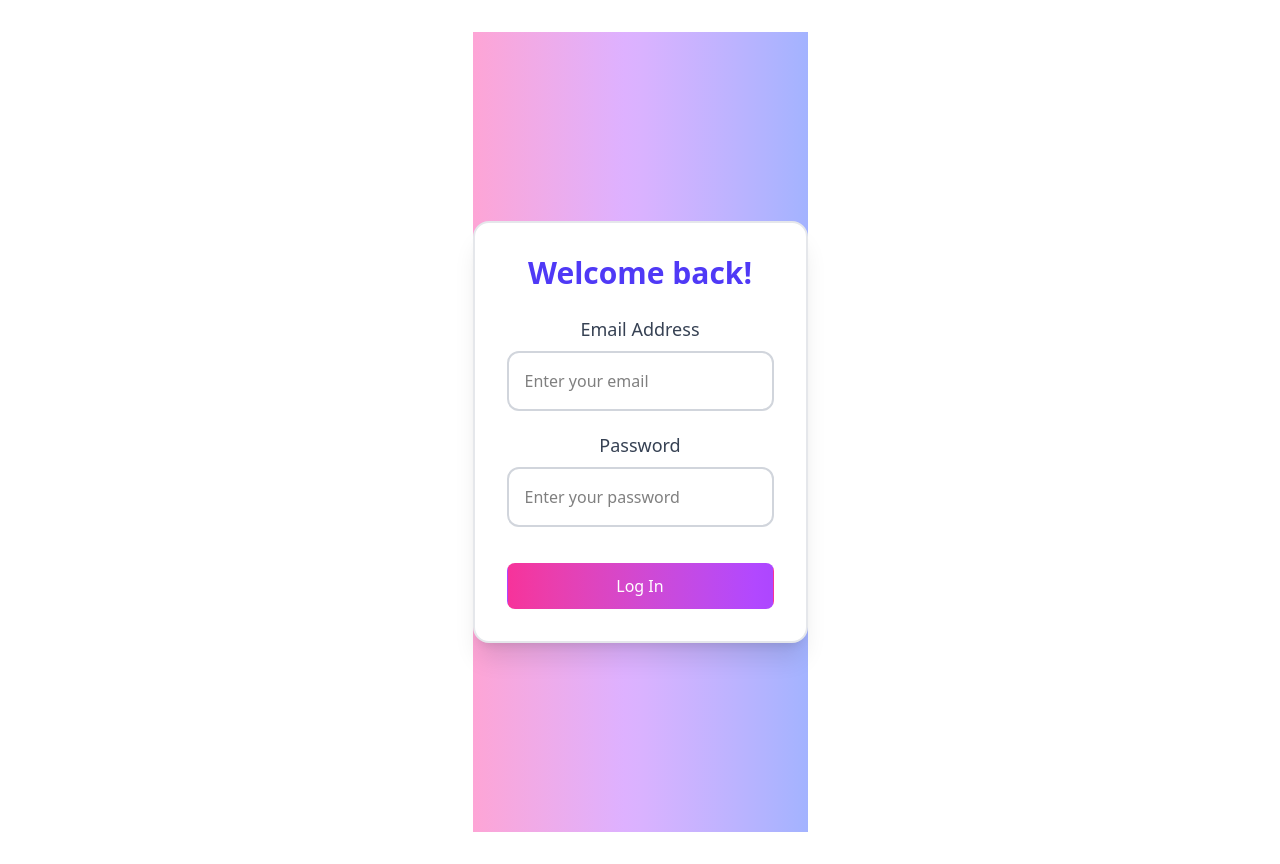
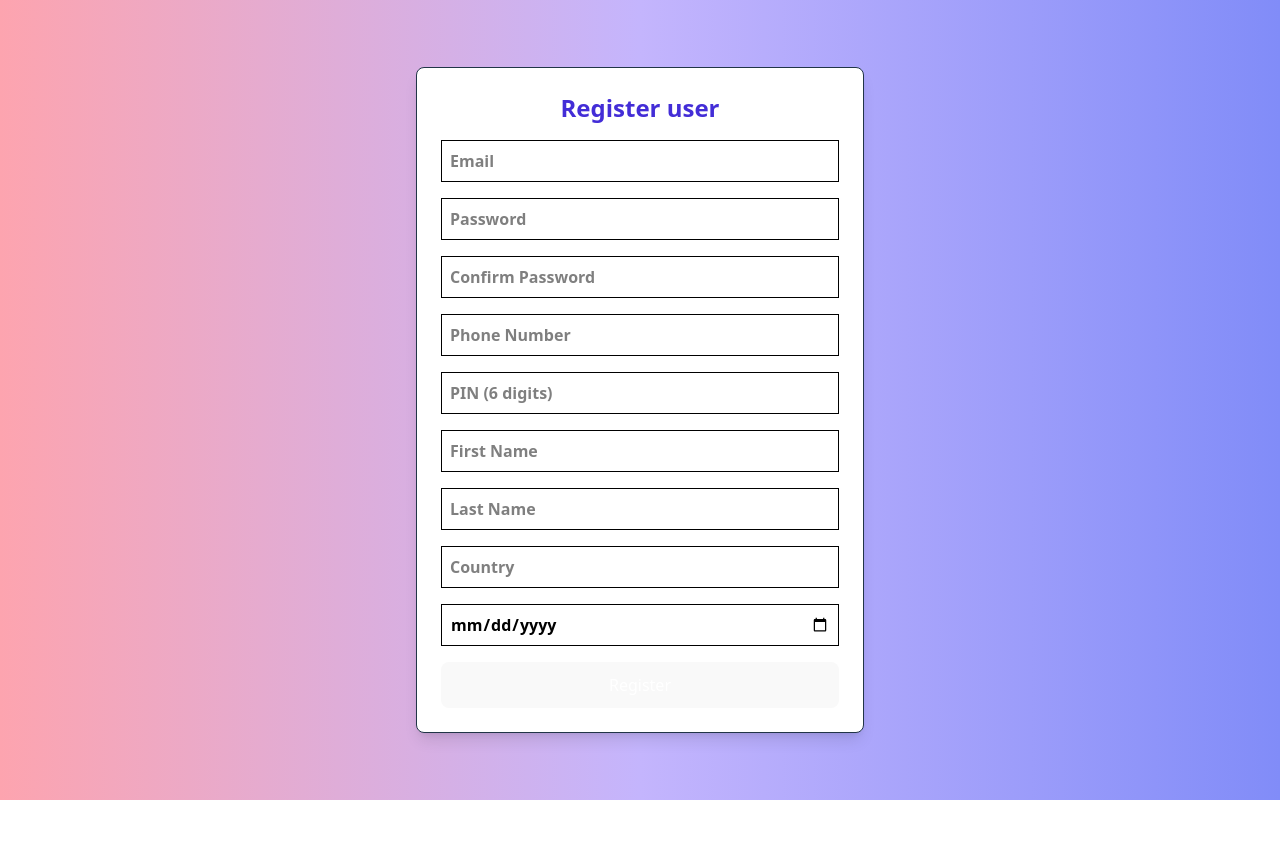
Before and after one commit to AloRod/FrontEnd, a React (Vite) app: page /register in a window 1280 px wide. After the commit the page ends 800 px from the top, so only its background shows below. Built offline with nearby package versions, Linux system fonts and the light colour scheme.

Commit message:
button register

```diff
--- a/src/App.jsx
+++ b/src/App.jsx
@@ -1,20 +1,23 @@
-import { useState } from 'react'
-import reactLogo from './assets/react.svg'
-import viteLogo from '/vite.svg'
-import './App.css'
-
-import Register from './Register'
-import Login from './Login'
+import { BrowserRouter as Router, Routes, Route } from 'react-router-dom';
+import Register from './Register';
+import Login from './Login';
+import Dashboard from './Dashboard';
 
 function App() {
-  const [count, setCount] = useState(0)
+  return (
+    <Router>
+      <Routes>
+        {/* Página principal será el Login */}
+        <Route path="/" element={<Login />} />
 
-  return (
-    <>
+        {/* Página de registro */}
+        <Route path="/register" element={<Register />} />
 
-   <Login/>
-    </>
-  )
+        {/* Ruta para la pagina principal */}
+        <Route path="/dashboard" element={<Dashboard />} />
+      </Routes>
+    </Router>
+  );
 }
 
-export default App
+export default App;
--- /dev/null
+++ b/src/Dashboard.jsx
@@ -0,0 +1,12 @@
+import React from 'react';
+
+const Dashboard = () => {
+  return (
+    <div>
+      <h1>Welcome to your Dashboard!</h1>
+      {/* Aquí puedes agregar contenido del dashboard */}
+    </div>
+  );
+};
+
+export default Dashboard;
--- a/src/Login.jsx
+++ b/src/Login.jsx
@@ -1,13 +1,15 @@
 import React, { useState } from 'react';
 import axios from 'axios';
+import { useNavigate } from 'react-router-dom'; // Importamos useNavigate
 
 const Login = () => {
   const [email, setEmail] = useState('');
   const [password, setPassword] = useState('');
   const [message, setMessage] = useState('');
+  const navigate = useNavigate(); // Usamos el hook useNavigate para redirigir
 
   const handleLogin = async (e) => {
-    e.preventDefault(); // Prevents the default form behavior
+    e.preventDefault();
 
     try {
       const response = await axios.post('http://localhost:8000/api/login', {
@@ -15,45 +17,46 @@ const Login = () => {
         password,
       });
 
-      // If the response is successful
       setMessage(<p className="text-green-500">{response.data.message}</p>);
-      console.log(response.data.user); // You can handle the user response as needed
+
+      // Si el login es exitoso, redirigimos a la página de Dashboard
+      navigate('/dashboard'); // Esto redirige a /dashboard
+
     } catch (error) {
-      // If there's an error
       const errorMessage = error.response?.data?.error || 'There was a problem logging in.';
       setMessage(<p className="text-red-500">{errorMessage}</p>);
     }
   };
 
   return (
-    <div className="flex justify-center items-center min-h-screen w-full bg-gradient-to-r from-pink-300 via-purple-300 to-indigo-300">
-      <div className="w-full max-w-md p-6 md:p-8 bg-white rounded-2xl shadow-xl border-2 border-gray-200">
-        <h2 className="text-3xl font-bold text-center text-indigo-600 mb-6">Welcome back!</h2>
+    <div className="flex justify-center items-center min-h-screen">
+      <div className="w-96 h-auto p-8 border-2 border-gray-200 bg-white rounded-lg shadow-xl backdrop-blur-md flex flex-col">
+        <h2 className="text-3xl font-bold text-center text-indigo-700 mb-6">Welcome!</h2>
 
         {message && <div className="mb-4">{message}</div>}
 
         <form onSubmit={handleLogin}>
           <div className="mb-5">
-            <label htmlFor="email" className="block text-lg text-gray-700 font-medium">Email Address</label>
+            <label htmlFor="email" className="block text-lg text-black font-medium">Email</label>
             <input
               type="email"
               id="email"
               value={email}
               onChange={(e) => setEmail(e.target.value)}
-              className="w-full p-4 border-2 border-gray-300 rounded-xl mt-2 focus:outline-none focus:ring-2 focus:ring-purple-500 focus:border-transparent text-black"
+              className="w-full p-4 border-2 border-gray-300 rounded-xl mt-2 focus:outline-none focus:ring-2 text-black focus:ring-purple-500 focus:border-transparent"
               placeholder="Enter your email"
               required
             />
           </div>
 
           <div className="mb-5">
-            <label htmlFor="password" className="block text-lg text-gray-700 font-medium">Password</label>
+            <label htmlFor="password" className="block text-lg text-black font-medium">Password</label>
             <input
               type="password"
               id="password"
               value={password}
               onChange={(e) => setPassword(e.target.value)}
-              className="w-full p-4 border-2 border-gray-300 rounded-xl mt-2 focus:outline-none focus:ring-2 focus:ring-purple-500 focus:border-transparent text-black"
+              className="w-full p-4 border-2 border-gray-300 rounded-xl mt-2 focus:outline-none focus:ring-2 text-black focus:ring-purple-500 focus:border-transparent"
               placeholder="Enter your password"
               required
             />
@@ -63,9 +66,19 @@ const Login = () => {
             type="submit"
             className="w-full py-3 mt-4 bg-gradient-to-r from-pink-500 to-purple-500 text-white text-lg font-semibold rounded-lg hover:from-pink-600 hover:to-purple-600 focus:outline-none focus:ring-4 focus:ring-purple-300"
           >
-            Log In
+            Log in
           </button>
         </form>
+
+        <div className="mt-4 text-center">
+          <p className="text-gray-600">Don't have an account?</p>
+          <a
+            href="/Register"
+            className="text-indigo-600 font-semibold hover:underline"
+          >
+            Register here
+          </a>
+        </div>
       </div>
     </div>
   );
--- a/src/Register.jsx
+++ b/src/Register.jsx
@@ -57,20 +57,26 @@ export default function RegisterForm() {
   };
 
   return (
-    <form onSubmit={handleSubmit} className="space-y-4 max-w-md mx-auto p-4 border rounded-lg shadow-lg">
-      {Object.values(errors).map((err, i) => (
-        <div key={i} className="text-red-500 text-sm">{err}</div>
-      ))}
-      <input type="email" name="email" placeholder="Email" onChange={handleChange} className="border p-2 w-full" />
-      <input type="password" name="password" placeholder="Password" onChange={handleChange} className="border p-2 w-full" />
-      <input type="password" name="confirm_password" placeholder="Confirm Password" onChange={handleChange} className="border p-2 w-full" />
-      <input type="text" name="phone" placeholder="Phone Number" onChange={handleChange} className="border p-2 w-full" />
-      <input type="text" name="pin" placeholder="PIN (6 digits)" onChange={handleChange} className="border p-2 w-full" />
-      <input type="text" name="name" placeholder="First Name" onChange={handleChange} className="border p-2 w-full" />
-      <input type="text" name="lastname" placeholder="Last Name" onChange={handleChange} className="border p-2 w-full" />
-      <input type="text" name="country" placeholder="Country" onChange={handleChange} className="border p-2 w-full" />
-      <input type="date" name="birthdate" onChange={handleChange} className="border p-2 w-full" />
-      <button type="submit" className="bg-blue-500 text-white p-2 w-full rounded">Register</button>
-    </form>
+    <div className="max-w-md mx-auto p-6 border rounded-lg shadow-lg bg-white">
+      <h2 className="text-2xl font-bold text-center text-indigo-700 mb-4">Register user</h2>
+
+      <form onSubmit={handleSubmit} className="space-y-4">
+        {Object.values(errors).map((err, i) => (
+          <div key={i} className="text-red-500 text-sm">{err}</div>
+        ))}
+
+        <input type="email" name="email" placeholder="Email" onChange={handleChange} className="border p-2 w-full text-black" />
+        <input type="password" name="password" placeholder="Password" onChange={handleChange} className="border p-2 w-full text-black" />
+        <input type="password" name="confirm_password" placeholder="Confirm Password" onChange={handleChange} className="border p-2 w-full text-black" />
+        <input type="text" name="phone" placeholder="Phone Number" onChange={handleChange} className="border p-2 w-full text-black" />
+        <input type="text" name="pin" placeholder="PIN (6 digits)" onChange={handleChange} className="border p-2 w-full text-black" />
+        <input type="text" name="name" placeholder="First Name" onChange={handleChange} className="border p-2 w-full text-black" />
+        <input type="text" name="lastname" placeholder="Last Name" onChange={handleChange} className="border p-2 w-full text-black" />
+        <input type="text" name="country" placeholder="Country" onChange={handleChange} className="border p-2 w-full text-black" />
+        <input type="date" name="birthdate" onChange={handleChange} className="border p-2 w-full text-black" />
+
+        <button type="submit" className="bg-blue-500 text-white p-2 w-full rounded">Register</button>
+      </form>
+    </div>
   );
 }
--- a/src/index.css
+++ b/src/index.css
@@ -3,11 +3,11 @@
 :root {
   font-family: system-ui, Avenir, Helvetica, Arial, sans-serif;
   line-height: 1.5;
-  font-weight: 400;
+  font-weight: 1000;
 
   color-scheme: light dark;
   color: rgba(255, 255, 255, 0.87);
-  background-color: #242424;
+  background: linear-gradient(to right, #fda4af, #c4b5fd, #818cf8);
 
   font-synthesis: none;
   text-rendering: optimizeLegibility;
@@ -27,9 +27,12 @@ a:hover {
 body {
   margin: 0;
   display: flex;
-  place-items: center;
-  min-width: 320px;
-  min-height: 100vh;
+  justify-content: center;  /* Centra horizontalmente */
+  align-items: center;      /* Centra verticalmente */
+  height: 100vh;            /* Usa el 100% del alto de la pantalla */
+  width: 100vw;             /* Usa el 100% del ancho de la pantalla */
+  min-width: unset;         /* Elimina restricciones innecesarias */
+  min-height: unset;
 }
 
 h1 {
```
